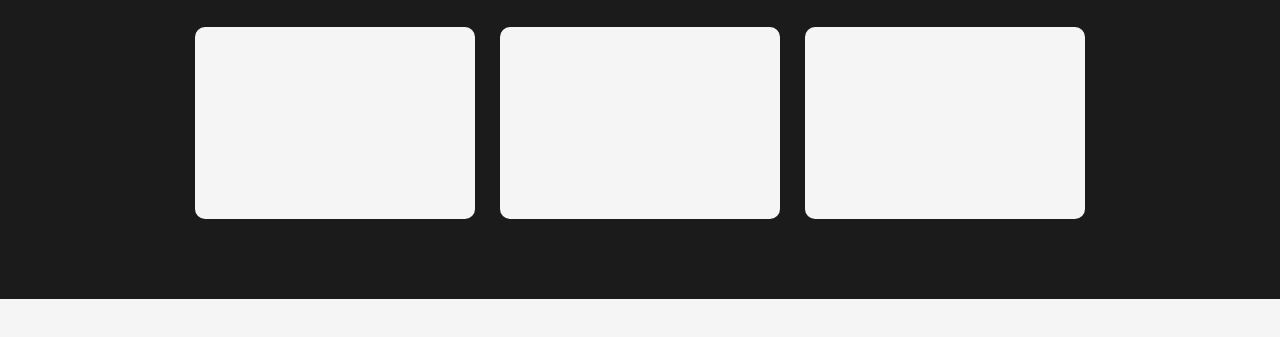
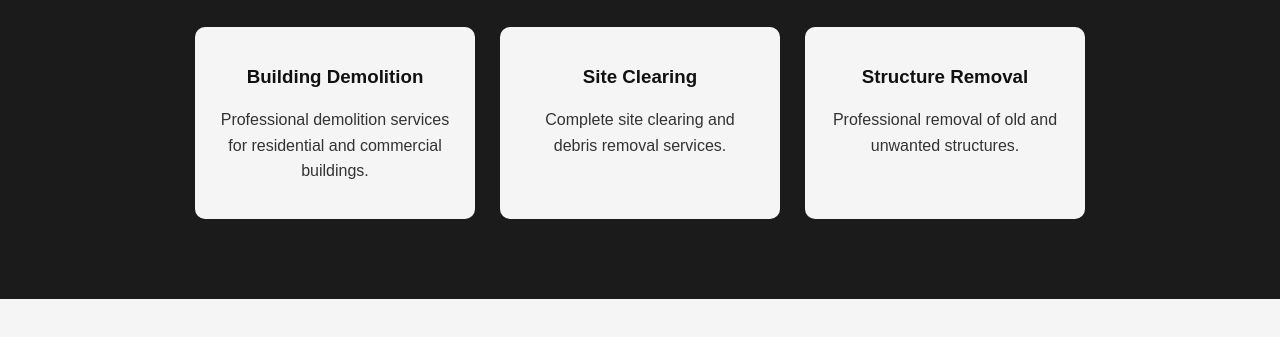
Before and after one commit to Tm2934436-arch/kgn-building-demolish, a plain HTML site: page index.html in a window 1280 px wide. Shown: the part 681-1018 px from the top of the page. Drawn offline with Linux system fonts and the light colour scheme.

Commit message:
Update index.html

```diff
--- a/index.html
+++ b/index.html
@@ -94,8 +94,11 @@
 
     .card h3 {
       margin-bottom: 15px;
+      color: #111;
     }
-
+    .card p {
+      color : #333;
+    }
     .about {
       padding: 80px 8%;
       text-align: center;
```
